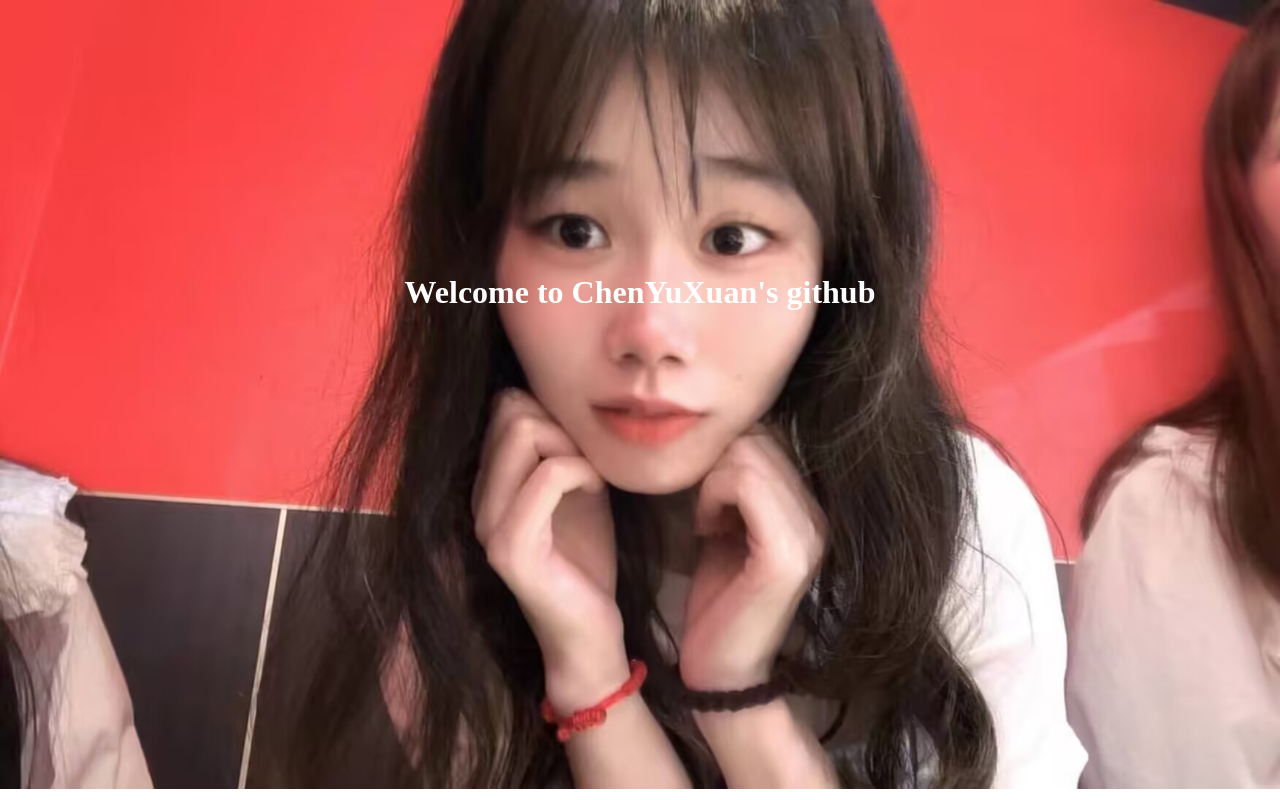
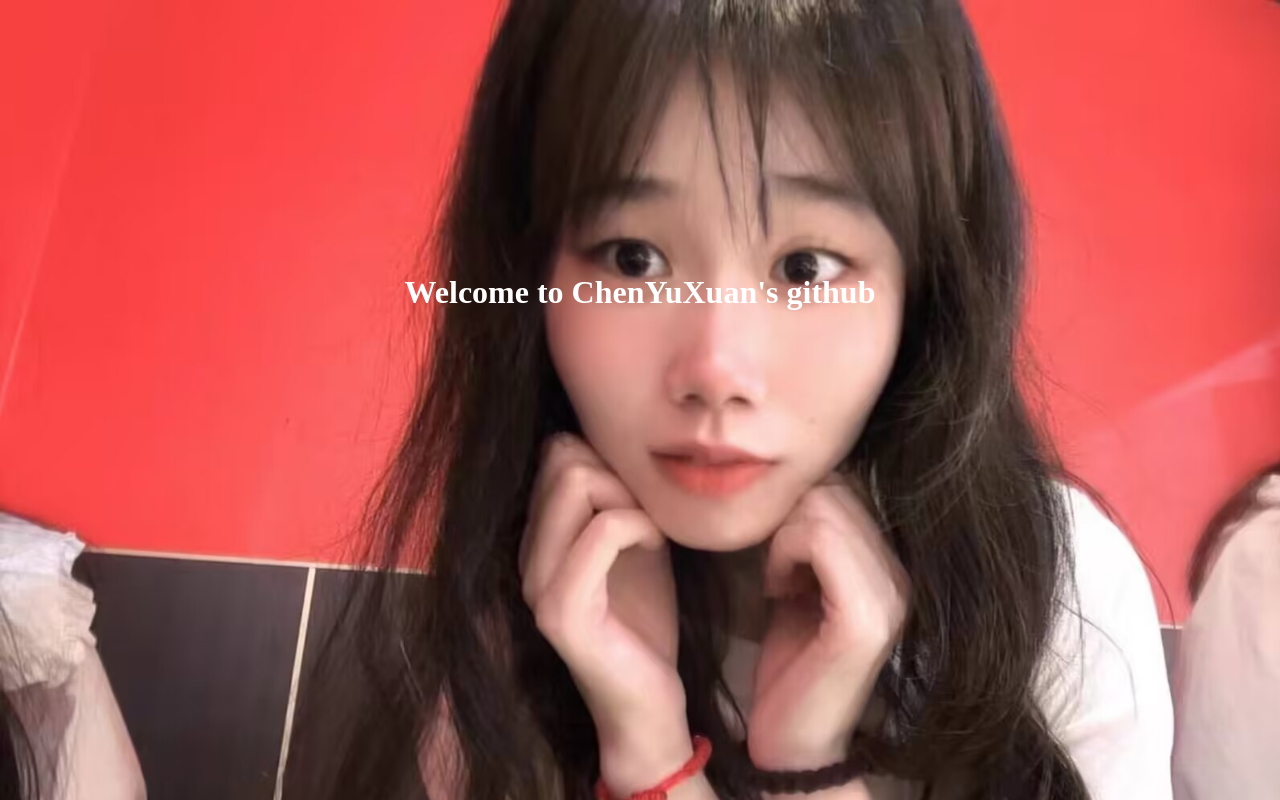
Before and after one commit to cyxCHENYUXUAN/clyginxiut.github.io, a plain HTML site: page index.html in a window 1280 px wide. Drawn offline with Linux system fonts and the light colour scheme.

Commit message:
Update index.html

```diff
--- a/index.html
+++ b/index.html
@@ -8,8 +8,7 @@
     <style>
       body {
         background-image: url("LiuTing/LiuTing.jpg");
-        background-size: cover;
-        background-repeat: no-repeat;
+        background-size:  110vw 110vh;
       }
       h1{
         color:white;
```
